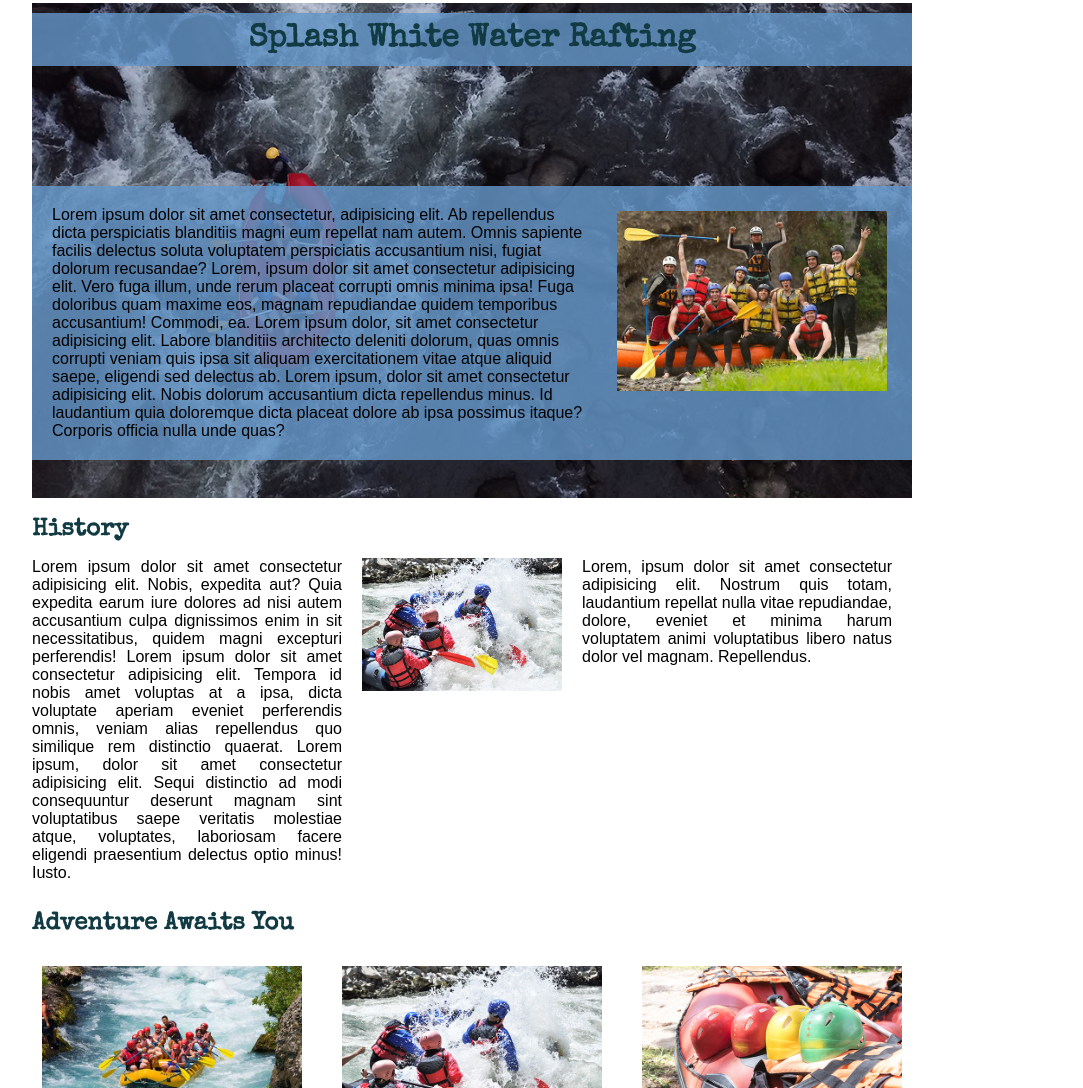
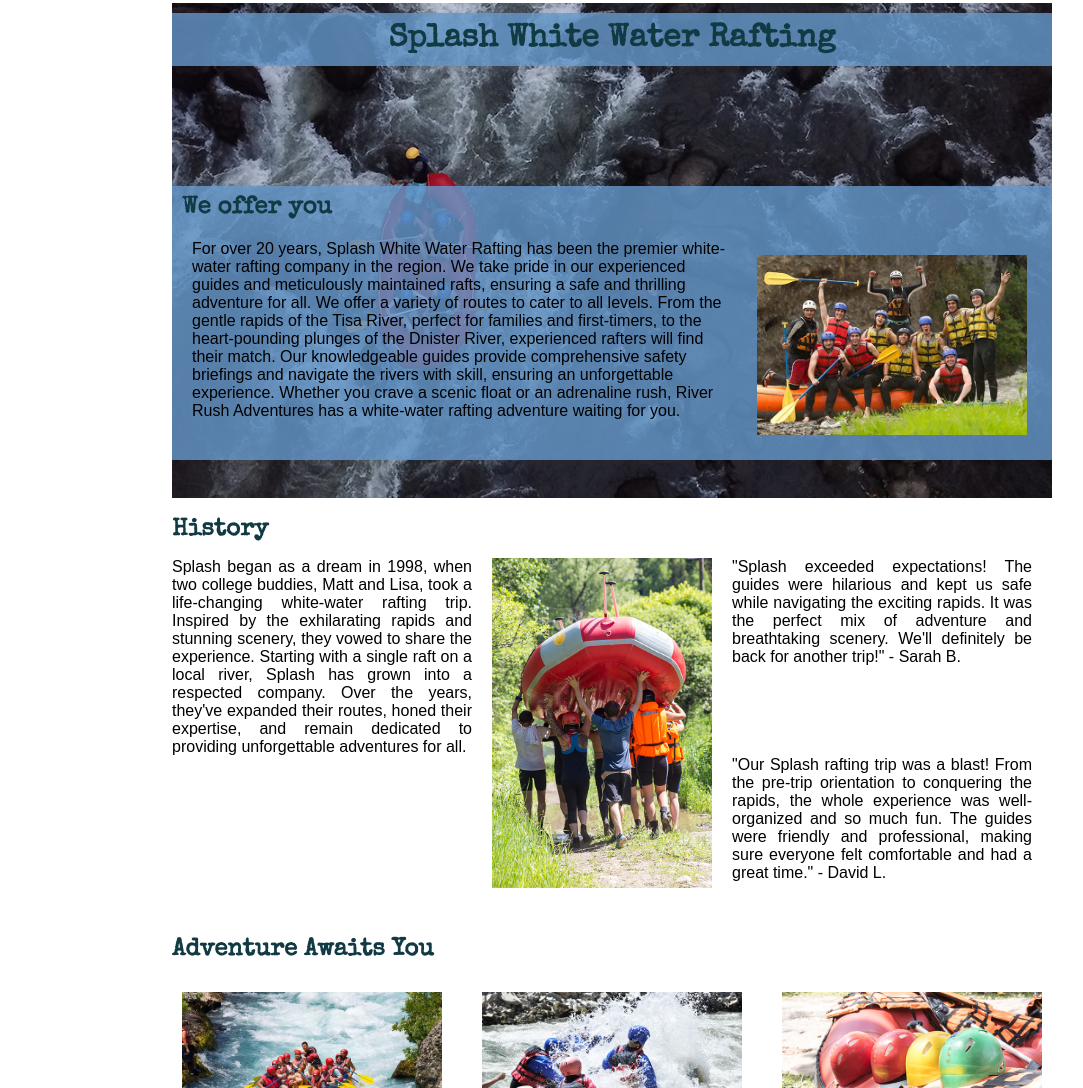
Before and after one commit to merkulovvs/WDD130, a plain HTML site: page wwr/about.html in a window 1280 px wide. Shown: the part 279-1367 px from the top of the page, without its empty margins (38-1121 px from the left). Drawn offline with nearby package versions, Linux system fonts and the light colour scheme.

Commit message:
Week04 Update About Us Enchansements

```diff
--- a/wwr/about.html
+++ b/wwr/about.html
@@ -3,7 +3,7 @@
     <head>
         <meta charset="utf-8">
         <meta name="viewport" content="width=device-width, initial-scale=1">
-        <title>About Us</title>
+        <title>Rafting Site Plan | About Us</title>
         <meta name="description" content="This is 'About Us' page of rafting web site">
         <meta name="author" content="Viktor Merkulov">
         <link rel="stylesheet" href="styles/rafting.css">
@@ -23,25 +23,25 @@
                     <img src="images/rafting16_1024.jpg" alt="Hero image">
                     <h1>Splash White Water Rafting</h1>
                     <article>
+                        <h2>We offer you</h2>
                         <img id="articleimage" src="images/rafting59_600.jpg" alt="Happy Clients">
-                        <p>Lorem ipsum dolor sit amet consectetur, adipisicing elit. Ab repellendus dicta perspiciatis blanditiis magni eum repellat nam autem. Omnis sapiente facilis delectus soluta voluptatem perspiciatis accusantium nisi, fugiat dolorum recusandae?
-                            Lorem, ipsum dolor sit amet consectetur adipisicing elit. Vero fuga illum, unde rerum placeat corrupti omnis minima ipsa! Fuga doloribus quam maxime eos, magnam repudiandae quidem temporibus accusantium! Commodi, ea.
-                            Lorem ipsum dolor, sit amet consectetur adipisicing elit. Labore blanditiis architecto deleniti dolorum, quas omnis corrupti veniam quis ipsa sit aliquam exercitationem vitae atque aliquid saepe, eligendi sed delectus ab.
-                            Lorem ipsum, dolor sit amet consectetur adipisicing elit. Nobis dolorum accusantium dicta repellendus minus. Id laudantium quia doloremque dicta placeat dolore ab ipsa possimus itaque? Corporis officia nulla unde quas?
-                        </p>
+                        <p>For over 20 years, Splash White Water Rafting has been the premier white-water rafting company in the region.
+                           We take pride in our experienced guides and meticulously maintained rafts, ensuring a safe and thrilling adventure for all.
+                           We offer a variety of routes to cater to all levels. From the gentle rapids of the Tisa River, perfect for families and first-timers, to the heart-pounding plunges of the Dnister River, experienced rafters will find their match.
+                           Our knowledgeable guides provide comprehensive safety briefings and navigate the rivers with skill, ensuring an unforgettable experience. Whether you crave a scenic float or an adrenaline rush,
+                           River Rush Adventures has a white-water rafting adventure waiting for you.</p>
                     </article>
                 </div>
                 <section class="history">
                     <h2>History</h2>
-                    <p>
-                        Lorem ipsum dolor sit amet consectetur adipisicing elit. Nobis, expedita aut? Quia expedita earum iure dolores ad nisi autem accusantium culpa dignissimos enim in sit necessitatibus, quidem magni excepturi perferendis!
-                        Lorem ipsum dolor sit amet consectetur adipisicing elit. Tempora id nobis amet voluptas at a ipsa, dicta voluptate aperiam eveniet perferendis omnis, veniam alias repellendus quo similique rem distinctio quaerat.
-                        Lorem ipsum, dolor sit amet consectetur adipisicing elit. Sequi distinctio ad modi consequuntur deserunt magnam sint voluptatibus saepe veritatis molestiae atque, voluptates, laboriosam facere eligendi praesentium delectus optio minus! Iusto.
+                    <p>Splash began as a dream in 1998, when two college buddies, Matt and Lisa, took a life-changing white-water rafting trip.
+                       Inspired by the exhilarating rapids and stunning scenery, they vowed to share the experience.
+                       Starting with a single raft on a local river, Splash has grown into a respected company. Over the years,
+                       they've expanded their routes, honed their expertise, and remain dedicated to providing unforgettable adventures for all.
                     </p>
-                    <img src="images/Image2_rafting47_600.jpg" alt="People paddling on a raft" width="200">
-                    <p>
-                        Lorem, ipsum dolor sit amet consectetur adipisicing elit. Nostrum quis totam, laudantium repellat nulla vitae repudiandae, dolore, eveniet et minima harum voluptatem animi voluptatibus libero natus dolor vel magnam. Repellendus.
-                    </p>
+                    <img src="images/Image4_rafting31_600.jpg" alt="People carying a raft" width="220">
+                    <p>"Splash exceeded expectations! The guides were hilarious and kept us safe while navigating the exciting rapids. It was the perfect mix of adventure and breathtaking scenery. We'll definitely be back for another trip!" - Sarah B.<br><br><br><br><br><br>"Our Splash rafting trip was a blast! From the pre-trip orientation to conquering the rapids, the whole experience was well-organized and so much fun. The guides were friendly and professional,  making sure everyone felt comfortable and had a great time." - David L.</p>
+                    <p></p>
                 </section>
                 <section class="adventure">
                     <h2>Adventure Awaits You</h2>
--- a/wwr/styles/rafting.css
+++ b/wwr/styles/rafting.css
@@ -19,6 +19,11 @@
     margin: 10px;
     padding: 0px;
     box-sizing: border-box;
+}
+
+html {
+    display: grid;
+    justify-content: center;
 }
 
 body {
@@ -124,21 +129,26 @@ article p {
     text-align: justify;
 }
 
-.history>p:first-child {
-    grid-column: 1;
-    grid-row: 2;
-
+.history img {
+    grid-column: 2;
+    grid-row:2/3;
+    justify-self:end;
 }
 
-.history img {
-    grid-column: 2;
-    grid-row:2;
+.history:nth-child(1) {
+    grid-column: 1;
+    grid-row: 1;
+}
 
-}
-.history>p:last-child {
+.history>p:nth-child(4) {
     grid-column: 3;
     grid-row: 2;
 }
+
+/* .history>p:nth-child(5) { */
+    /* grid-column: 3; */
+    /* grid-row: 3; */
+/* } */
 
 .adventure {
     display: grid;
```
